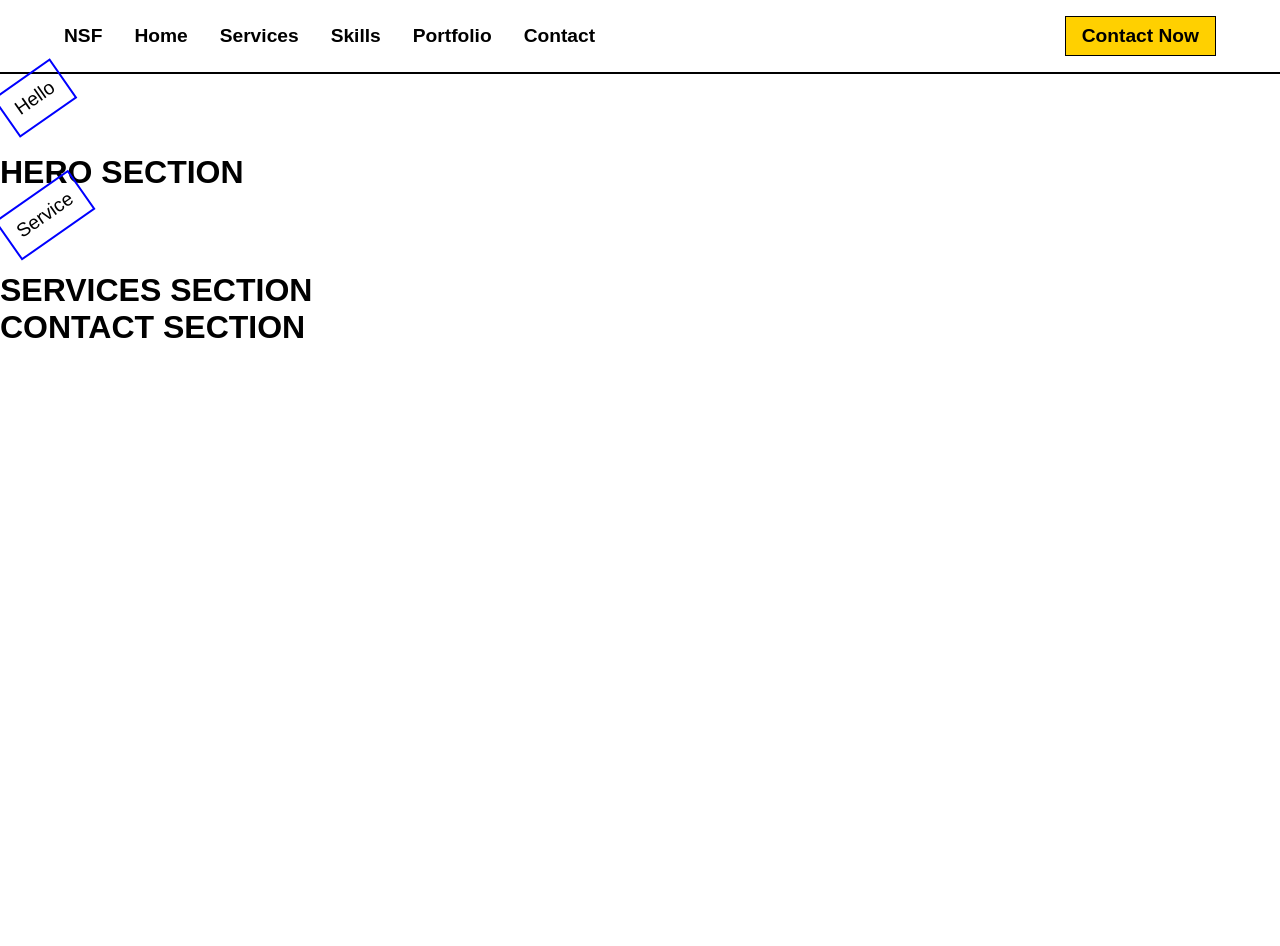
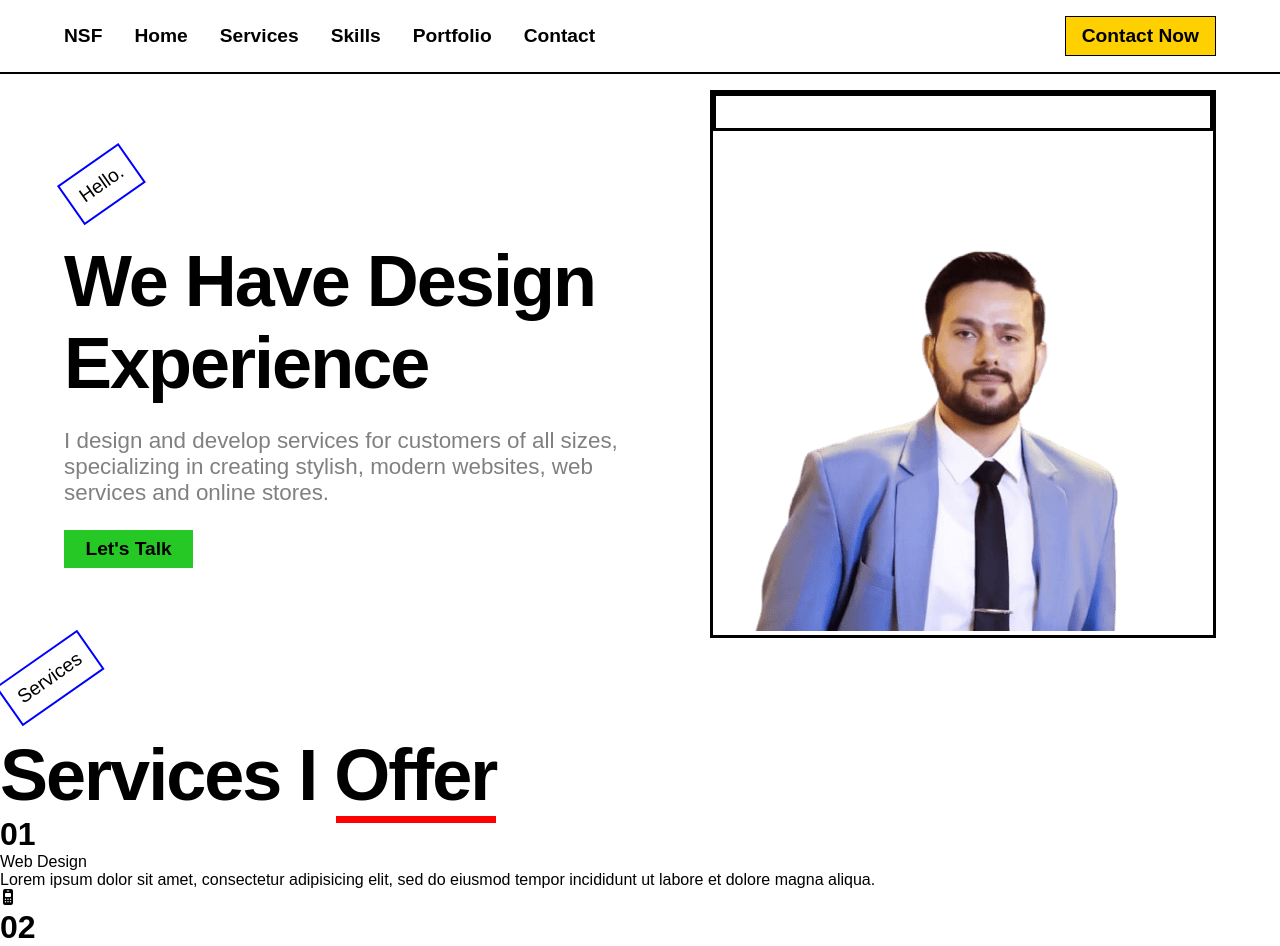
Before and after one commit to MuhammadZohaib28/nsfportfoliowebsitebatch9, a React (Vite) app: page / in a window 1280 px wide. Shown: the top 946 px of the page. Before the commit the page ends 800 px from the top, so only its background shows below. Built offline with nearby package versions, Linux system fonts and the light colour scheme.

Commit message:
Card CSS HERO SECTION

```diff
--- a/package.json
+++ b/package.json
@@ -11,7 +11,8 @@
   },
   "dependencies": {
     "react": "^19.1.0",
-    "react-dom": "^19.1.0"
+    "react-dom": "^19.1.0",
+    "react-icons": "^5.5.0"
   },
   "devDependencies": {
     "@eslint/js": "^9.29.0",
--- a/src/App.jsx
+++ b/src/App.jsx
@@ -1,12 +1,14 @@
 import React from "react";
 import Header from "./components/Header/Header";
 import HeroSection from "./components/HeroSection/HeroSection";
+import Services from "./components/Services/Services";
 
 const App = () => {
   return (
     <>
       <Header />
       <HeroSection />
+      <Services />
     </>
   );
 };
--- /dev/null
+++ b/src/components/Cards/Cards.jsx
@@ -0,0 +1,17 @@
+import React from "react";
+import "./Cards.css";
+import { CiStickyNote } from "react-icons/ci";
+
+const Cards = ({ cardNo, title, description, icon }) => {
+  return (
+    <div>
+      <h1>{cardNo}</h1>
+      <span>{title}</span>
+      <p>{description}</p>
+
+      <span>{icon}</span>
+    </div>
+  );
+};
+
+export default Cards;
--- a/src/components/HeroSection/HeroSection.css
+++ b/src/components/HeroSection/HeroSection.css
@@ -0,0 +1,47 @@
+.herosection {
+  display: flex;
+  justify-content: space-between;
+  align-items: center;
+  padding: 1rem 4rem;
+}
+
+.headingcss {
+  font-size: 4.5rem;
+  letter-spacing: -2px;
+}
+
+.herosection-firstsection {
+  display: flex;
+  flex-direction: column;
+  gap: 1.5rem;
+}
+
+.herosection-firstsection p {
+  font-size: 1.4rem;
+  width: 90%;
+  color: gray;
+}
+
+.herosection-firstsection button {
+  font-size: 1.2rem;
+  padding: 0.5rem 1rem;
+  border: none;
+  background-color: rgb(38, 200, 38);
+  font-weight: bold;
+  width: 20%;
+}
+
+.herosection-firstsection button:hover {
+  background-color: black;
+  color: white;
+}
+
+.herosection-imagediv {
+  border: 3px solid black;
+  position: relative;
+}
+
+.herosection-imagestyling {
+  border: 3px solid black;
+  padding: 1rem;
+}
--- a/src/components/HeroSection/HeroSection.jsx
+++ b/src/components/HeroSection/HeroSection.jsx
@@ -1,13 +1,30 @@
 import React from "react";
 import SectionHeading from "../SectionHeading/SectionHeading";
+import mypicture from "../../assets/images/zohaibpicture.png";
+import './HeroSection.css'
 
 const HeroSection = () => {
   return (
-    <div>
-      <SectionHeading sectionheading={"HERO SECTION"} tag={"Hello"} />
+    <div className="herosection">
+      <div className="herosection-firstsection">
+        <SectionHeading
+          sectionheading={"We Have Design Experience"}
+          tag={"Hello."}
+          headingcss="headingcss"
+        />
 
-      <SectionHeading sectionheading={"SERVICES SECTION"} tag={"Service"} />
-      <SectionHeading sectionheading={"CONTACT SECTION"} />
+        <p>
+          I design and develop services for customers of all sizes, specializing
+          in creating stylish, modern websites, web services and online stores.
+        </p>
+
+        <button>Let's Talk</button>
+      </div>
+
+      <div className="herosection-imagediv">
+        <div className="herosection-imagestyling"></div>
+        <img src={mypicture} alt="User picture" />
+      </div>
     </div>
   );
 };
--- a/src/components/SectionHeading/SectionHeading.css
+++ b/src/components/SectionHeading/SectionHeading.css
@@ -10,4 +10,14 @@
 }
 
 .sectionheading {
+  position: relative;
 }
+
+.shape {
+  position: absolute;
+  background-color: red;
+  width: 10rem;
+  height: 0.4rem;
+  left: 21rem;
+
+}
--- a/src/components/SectionHeading/SectionHeading.jsx
+++ b/src/components/SectionHeading/SectionHeading.jsx
@@ -1,12 +1,14 @@
 import React from "react";
 import "./SectionHeading.css";
 
-const SectionHeading = ({ sectionheading, tag }) => {
+const SectionHeading = ({ sectionheading, tag, headingcss, shapeVisible }) => {
   return (
     <div className="sectionheading">
       {tag && <span className="tag">{tag}</span>}
 
-      <h1>{sectionheading}</h1>
+      <h1 className={headingcss}>{sectionheading}</h1>
+
+      {shapeVisible && <span className="shape"></span>}
     </div>
   );
 };
--- /dev/null
+++ b/src/components/Services/Services.jsx
@@ -0,0 +1,59 @@
+import React from "react";
+import "./Services.css";
+import SectionHeading from "../SectionHeading/SectionHeading";
+import Cards from "../Cards/Cards";
+import { FaMobileRetro } from "react-icons/fa6";
+
+const Services = () => {
+  const cardsData = [
+    {
+      sno: "01",
+      cardTile: "Web Design",
+      cardDescription:
+        "Lorem ipsum dolor sit amet, consectetur adipisicing elit, sed do eiusmod tempor incididunt ut labore et dolore magna aliqua.",
+      cardIcon: <FaMobileRetro />,
+    },
+    {
+      sno: "02",
+      cardTile: "Development",
+      cardDescription:
+        "Lorem ipsum dolor sit amet, consectetur adipisicing elit, sed do eiusmod tempor incididunt ut labore et dolore magna aliqua.",
+      cardIcon: <FaMobileRetro />,
+    },
+    {
+      sno: "03",
+      cardTile: "SEO Marketing",
+      cardDescription:
+        "Lorem ipsum dolor sit amet, consectetur adipisicing elit, sed do eiusmod tempor incididunt ut labore et dolore magna aliqua.",
+      cardIcon: <FaMobileRetro />,
+    },
+    {
+      sno: "04",
+      cardTile: "Backend Development",
+      cardDescription:
+        "Lorem ipsum dolor sit amet, consectetur adipisicing elit, sed do eiusmod tempor incididunt ut labore et dolore magna aliqua.",
+      cardIcon: <FaMobileRetro />,
+    },
+  ];
+  return (
+    <div>
+      <SectionHeading
+        tag={"Services"}
+        sectionheading={"Services I Offer"}
+        headingcss={"headingcss"}
+        shapeVisible={true}
+      />
+
+      {cardsData.map((item, index) => (
+        <Cards
+          cardNo={item.sno}
+          title={item.cardTile}
+          description={item.cardDescription}
+          icon={item.cardIcon}
+        />
+      ))}
+    </div>
+  );
+};
+
+export default Services;
```
Also changed, not shown: src/assets/images/zohaibpicture.png (added), src/components/Cards/Cards.css (added), src/components/Services/Services.css (added), 1 other file (tests, documents, lock files or other folders).
